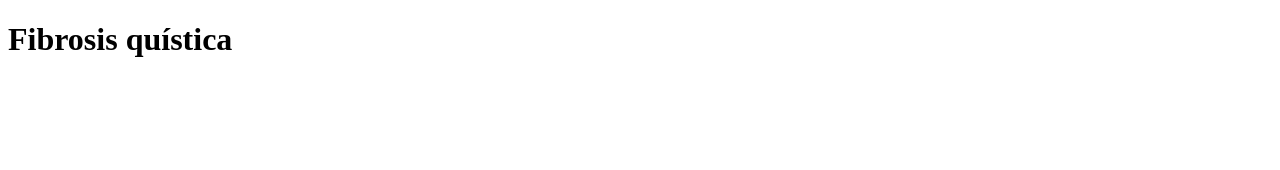
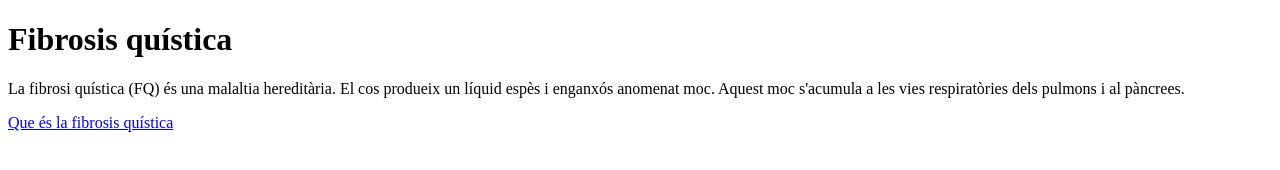
Before and after one commit to Joselitus05/fibrosis, a plain HTML site: page HTML/1.QUE ÉS LA FIBROSI QUÍSTICA.html in a window 1280 px wide. Drawn offline with Linux system fonts and the light colour scheme.

Commit message:
Que es la fibrosis

```diff
--- a/HTML/1.QUE ÉS LA FIBROSI QUÍSTICA.html
+++ b/HTML/1.QUE ÉS LA FIBROSI QUÍSTICA.html
@@ -10,7 +10,9 @@
             <h1>Fibrosis quística</h1>
         </header>
         <main>
-
+            <p>La fibrosi quística (FQ) és una malaltia hereditària. El cos produeix un líquid espès i enganxós anomenat moc.
+                Aquest moc s'acumula a les vies respiratòries dels pulmons i al pàncrees.</p>
+            <a href="https://youtu.be/mhIhJtV1MsA?si=2aj0OwBKFelyB3-x"> Que és la fibrosis quística</a>
         </main>
         <footer>
 
```
